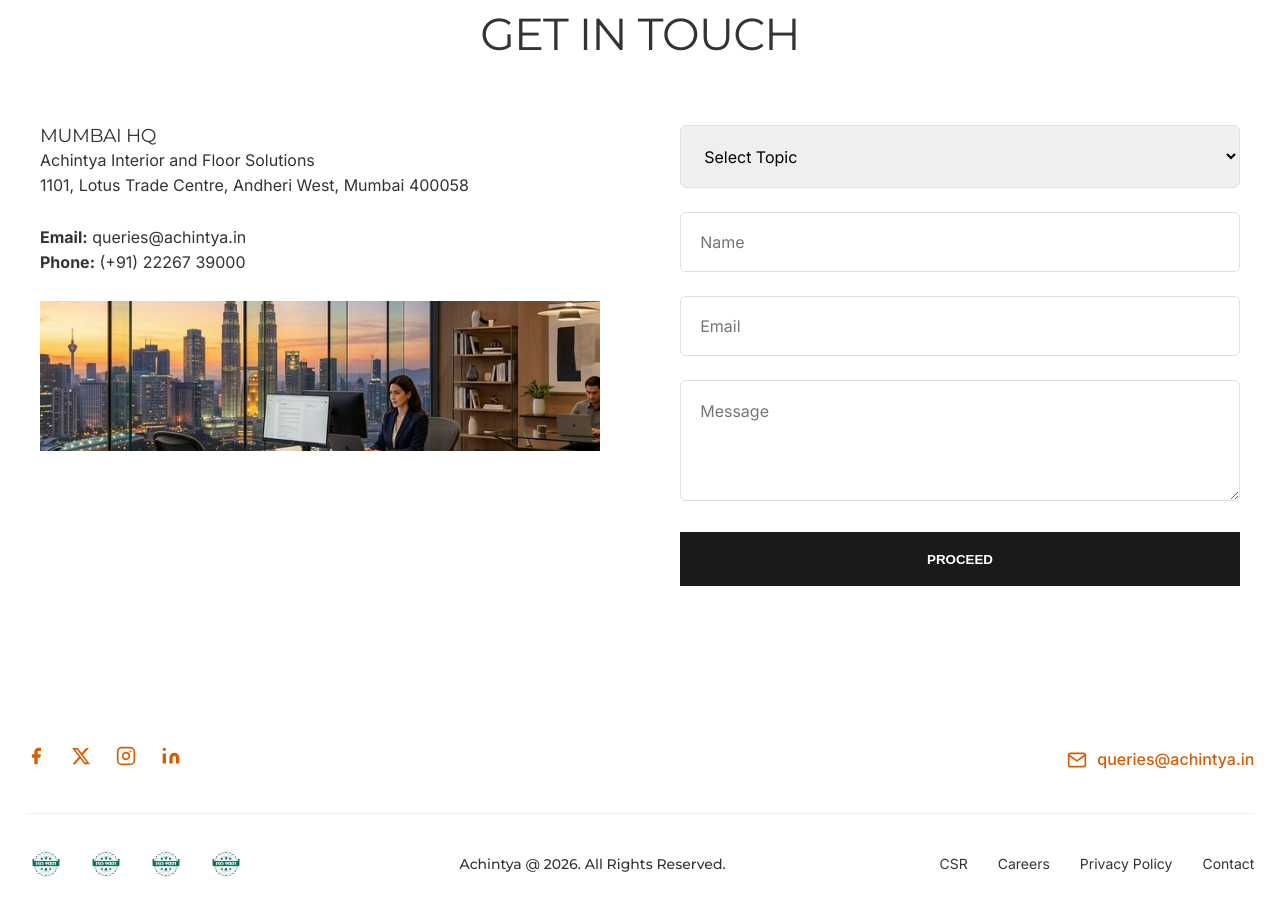
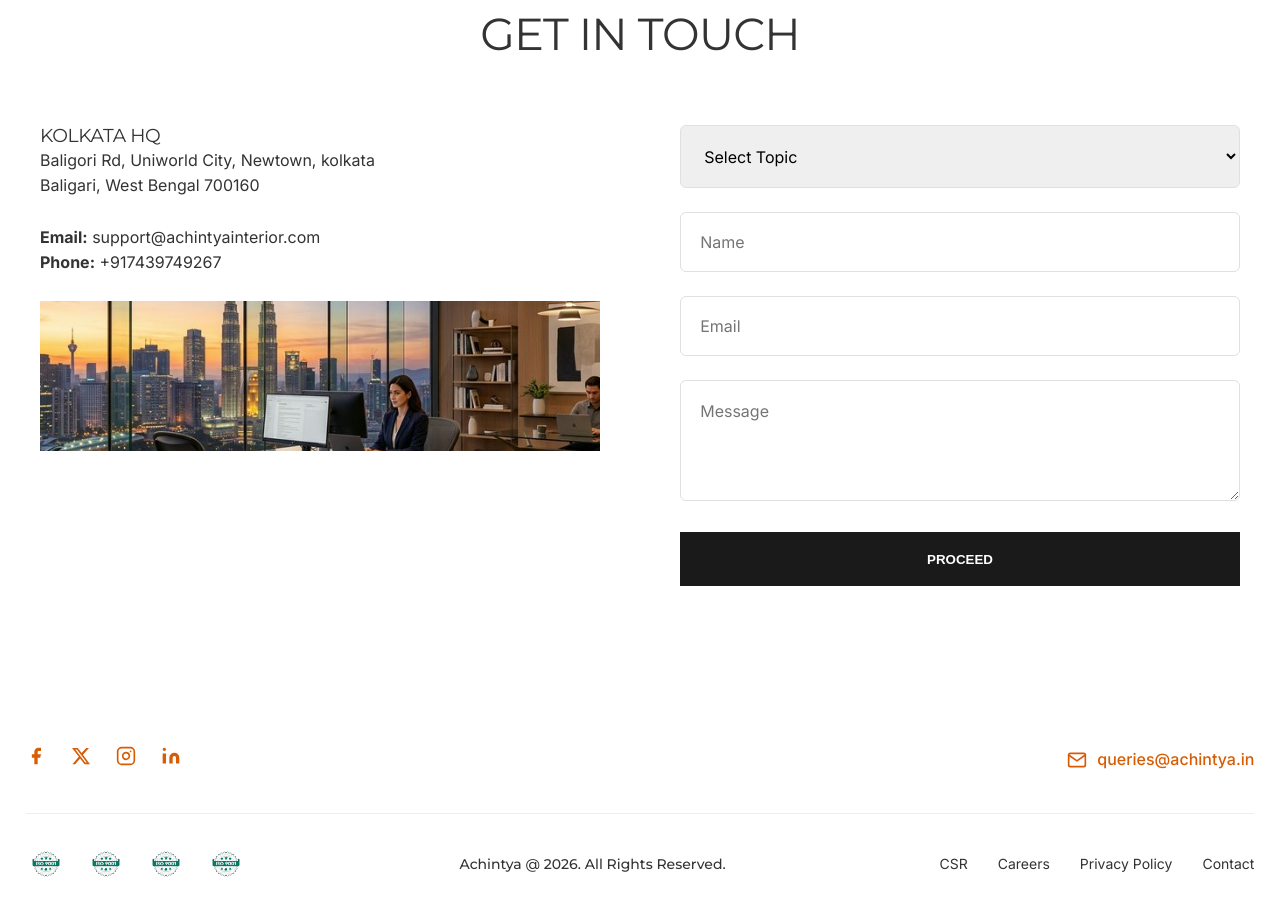
Before and after one commit to safiur799/achintya-interior-and-floor-soluations, a Next.js app: page /contact-us in a window 1280 px wide. Shown: the part 1640-2555 px from the top of the page. Built offline with nearby package versions, Linux system fonts and the light colour scheme.

Commit message:
somechages

```diff
--- a/app/components/Contact.tsx
+++ b/app/components/Contact.tsx
@@ -14,15 +14,15 @@
       <h2 className="section-title">Get In Touch</h2>
       <div className="contact-container">
         <div className="contact-info">
-          <h3>Mumbai HQ</h3>
-          <p>Achintya Interior and Floor Solutions</p>
-          <p>1101, Lotus Trade Centre, Andheri West, Mumbai 400058</p>
+          <h3>Kolkata HQ</h3>
+          <p>Baligori Rd, Uniworld City, Newtown, kolkata</p>
+          <p>Baligari, West Bengal 700160</p>
           <br />
           <p>
-            <strong>Email:</strong> queries@achintya.in
+            <strong>Email:</strong> support@achintyainterior.com
           </p>
           <p>
-            <strong>Phone:</strong> (+91) 22267 39000
+            <strong>Phone:</strong> +917439749267
           </p>
           <br />
           <div
```
Also changed, not shown: index.html (+10 -6 lines).
